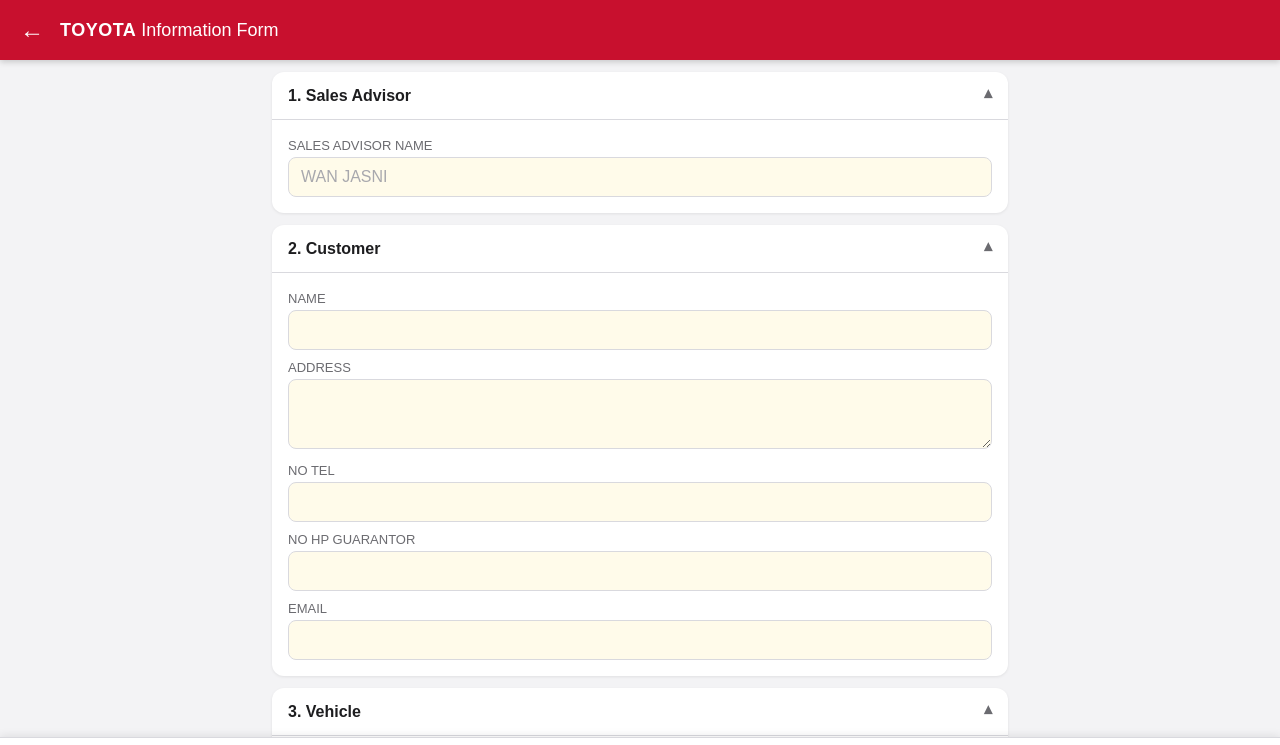
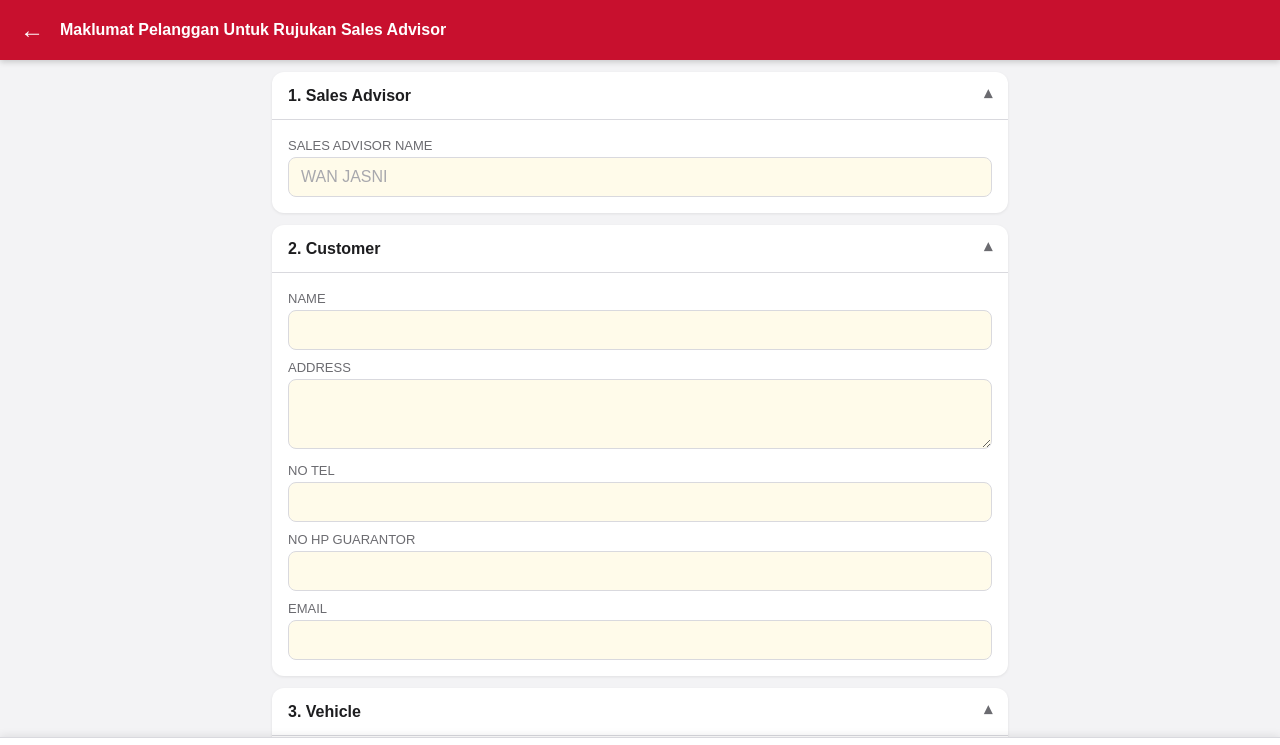
Before and after one commit to mohdridzuan87/customer-information-form, a plain HTML site: page index.html in a window 1280 px wide. Both pictures are taken after a click on the button "+ New form". Shown: the top 745 px of the page. Drawn offline with Linux system fonts and the light colour scheme.

Commit message:
Header: Maklumat Pelanggan Untuk Rujukan Sales Advisor
Co-Authored-By: Claude Sonnet 5.5 <noreply@anthropic.com>

```diff
--- a/app.js
+++ b/app.js
@@ -144,7 +144,7 @@
   function showList() {
     saveCurrent(); current = null;
     $("listView").hidden = false; $("editView").hidden = true; $("editBar").hidden = true;
-    $("backBtn").hidden = true; $("title").textContent = "Customer Information";
+    $("backBtn").hidden = true;
     renderList(); window.scrollTo(0, 0);
   }
   function renderList() {
@@ -175,7 +175,7 @@
     var o = forms.find(function (x) { return x.id === id; }); if (!o) return;
     current = o;
     $("listView").hidden = true; $("editView").hidden = false; $("editBar").hidden = false;
-    $("backBtn").hidden = false; $("title").textContent = "Information Form";
+    $("backBtn").hidden = false;
     fillForm(o.data); window.scrollTo(0, 0); location.hash = "#edit";
   }
   function newForm() {
--- a/index.html
+++ b/index.html
@@ -4,7 +4,7 @@
 <meta charset="utf-8">
 <meta name="viewport" content="width=device-width, initial-scale=1, viewport-fit=cover">
 <meta name="theme-color" content="#C8102E">
-<title>Customer Information Form</title>
+<title>Maklumat Pelanggan Untuk Rujukan Sales Advisor</title>
 <link rel="manifest" href="manifest.webmanifest">
 <link rel="icon" href="icons/icon-192.png">
 <link rel="apple-touch-icon" href="icons/icon-192.png">
@@ -13,7 +13,7 @@
 <body>
 <header class="bar">
   <button id="backBtn" class="iconbtn" hidden aria-label="Back">&#8592;</button>
-  <div class="bar-title"><span class="brand">TOYOTA</span> <span id="title">Customer Information</span></div>
+  <div class="bar-title"><span id="title">Maklumat Pelanggan Untuk Rujukan Sales Advisor</span></div>
 </header>
 <main id="listView">
   <div id="orderList"></div>
--- a/style.css
+++ b/style.css
@@ -93,3 +93,5 @@ details.sec[open] > summary { border-bottom: 1px solid var(--line); }
 .chk input { width: 20px; height: 20px; accent-color: var(--red); }
 .chk span { display: inline; margin: 0; color: var(--ink); font-size: 15px; }
 .f input::placeholder, .f textarea::placeholder { color: #a8a8ad; opacity: 1; }
+
+.bar-title { white-space: normal; font-size: 16px; font-weight: 700; line-height: 1.25; }
--- a/sw.js
+++ b/sw.js
@@ -1,5 +1,5 @@
 /* Offline cache for the Customer Information Form app. Bump VERSION when files change. */
-var VERSION = "custinfo-v1";
+var VERSION = "custinfo-v2";
 var FILES = ["./", "index.html", "style.css", "app.js", "vendor/jspdf.umd.min.js",
   "manifest.webmanifest", "icons/icon-192.png", "icons/icon-512.png", "icons/maskable-512.png"];
 
```
